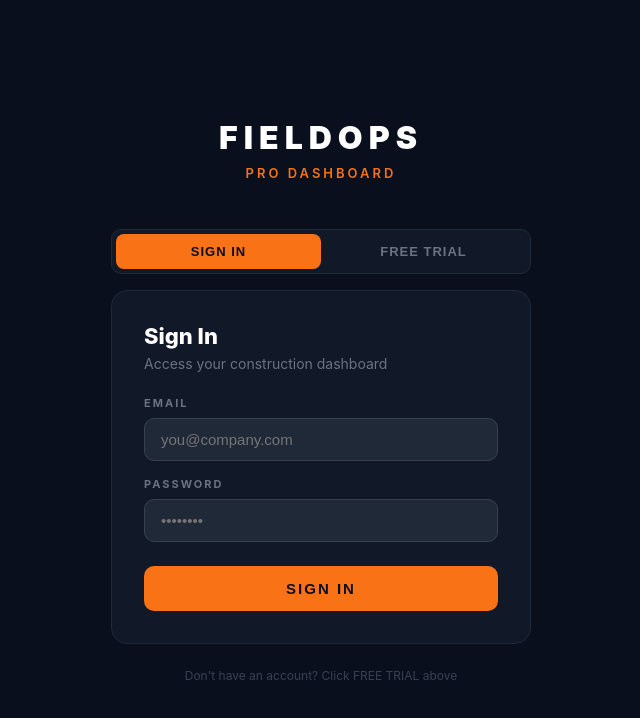
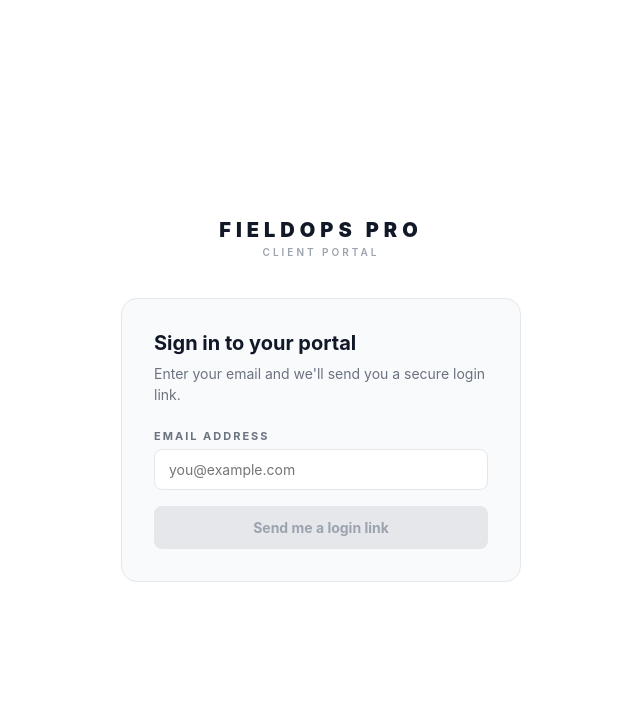
Before and after one commit to antoniogipson253-rgb/fieldops-web, a React (Create React App) app: page /client-login in a window 1280 px wide. Before the commit this address led to /login. Shown: the top 718 px of the page, without its empty margins (319-959 px from the left). Built offline with nearby package versions, Linux system fonts and the light colour scheme.

Commit message:
add client magic-link login page

```diff
--- a/src/App.tsx
+++ b/src/App.tsx
@@ -20,6 +20,7 @@ import PunchListPage from './pages/PunchListPage';
 import IncidentsPage from './pages/IncidentsPage';
 import AcceptInvitePage from './pages/AcceptInvitePage';
 import ClientPortalPage from './pages/ClientPortalPage';
+import ClientLoginPage from './pages/ClientLoginPage';
 import TimesheetPage from './pages/TimesheetPage';
 import DailyReportsPage from './pages/DailyReportsPage';
 
@@ -273,8 +274,9 @@ export default function App() {
       <BrowserRouter>
         <Routes>
           <Route path="/login" element={session ? <Navigate to="/" replace /> : <LoginPage />} />
+          <Route path="/client-login" element={session ? <Navigate to="/client-portal" replace /> : <ClientLoginPage />} />
           <Route path="/accept-invite" element={<AcceptInvitePage />} />
-          <Route path="/client-portal" element={session ? <ClientPortalPage /> : <Navigate to="/login" replace />} />
+          <Route path="/client-portal" element={session ? <ClientPortalPage /> : <Navigate to="/client-login" replace />} />
           <Route path="/" element={<ClientGuard session={session}><AppLayout><DashboardPage /></AppLayout></ClientGuard>} />
           <Route path="/projects" element={<ClientGuard session={session}><AppLayout><ProjectsPage /></AppLayout></ClientGuard>} />
           <Route path="/projects/:id" element={<ClientGuard session={session}><AppLayout><ProjectDetailPage /></AppLayout></ClientGuard>} />
--- /dev/null
+++ b/src/pages/ClientLoginPage.tsx
@@ -0,0 +1,96 @@
+import React, { useState } from 'react';
+import { supabase } from '../lib/supabase';
+
+export default function ClientLoginPage() {
+  const [email, setEmail] = useState('');
+  const [sending, setSending] = useState(false);
+  const [sent, setSent] = useState(false);
+  const [error, setError] = useState<string | null>(null);
+
+  async function handleSubmit(e: React.FormEvent) {
+    e.preventDefault();
+    if (!email.trim()) return;
+    setSending(true);
+    setError(null);
+    try {
+      const { error: otpError } = await supabase.auth.signInWithOtp({
+        email: email.trim().toLowerCase(),
+        options: {
+          emailRedirectTo: `${window.location.origin}/client-portal`,
+        },
+      });
+      if (otpError) throw otpError;
+      setSent(true);
+    } catch (e: any) {
+      setError(e.message);
+    } finally {
+      setSending(false);
+    }
+  }
+
+  return (
+    <div style={{ minHeight: '100vh', backgroundColor: '#FFFFFF', display: 'flex', alignItems: 'center', justifyContent: 'center', padding: 24, fontFamily: '-apple-system, BlinkMacSystemFont, "Segoe UI", Roboto, sans-serif' }}>
+      <div style={{ width: '100%', maxWidth: 400 }}>
+        <div style={{ textAlign: 'center', marginBottom: 40 }}>
+          <div style={{ fontSize: 20, fontWeight: 900, color: '#111827', letterSpacing: 5 }}>FIELDOPS PRO</div>
+          <div style={{ fontSize: 10, color: '#9CA3AF', fontWeight: 600, letterSpacing: 3, textTransform: 'uppercase' as const, marginTop: 4 }}>client portal</div>
+        </div>
+
+        <div style={{ backgroundColor: '#F9FAFB', border: '1px solid #E5E7EB', borderRadius: 16, padding: 32 }}>
+          {!sent ? (
+            <>
+              <h2 style={{ margin: '0 0 8px 0', fontSize: 20, fontWeight: 700, color: '#111827' }}>Sign in to your portal</h2>
+              <p style={{ margin: '0 0 24px 0', fontSize: 14, color: '#6B7280', lineHeight: 1.5 }}>Enter your email and we'll send you a secure login link.</p>
+              <form onSubmit={handleSubmit}>
+                <div style={{ marginBottom: 16 }}>
+                  <label style={{ display: 'block', fontSize: 11, fontWeight: 700, color: '#6B7280', letterSpacing: 2, textTransform: 'uppercase' as const, marginBottom: 6 }}>
+                    Email address
+                  </label>
+                  <input
+                    type="email"
+                    value={email}
+                    onChange={(e) => setEmail(e.target.value)}
+                    placeholder="you@example.com"
+                    required
+                    autoFocus
+                    style={{ width: '100%', padding: '11px 14px', border: '1px solid #E5E7EB', borderRadius: 8, fontSize: 14, color: '#111827', backgroundColor: '#FFFFFF', outline: 'none', boxSizing: 'border-box' as const, fontFamily: 'inherit' }}
+                  />
+                </div>
+                {error && (
+                  <div style={{ marginBottom: 16, padding: '10px 14px', backgroundColor: '#FEF2F2', border: '1px solid #FECACA', borderRadius: 8, fontSize: 13, color: '#DC2626' }}>
+                    {error}
+                  </div>
+                )}
+                <button
+                  type="submit"
+                  disabled={sending || !email.trim()}
+                  style={{ width: '100%', padding: 13, backgroundColor: (!email.trim() || sending) ? '#E5E7EB' : '#F97316', border: 'none', borderRadius: 8, color: (!email.trim() || sending) ? '#9CA3AF' : '#FFFFFF', fontSize: 14, fontWeight: 700, cursor: (!email.trim() || sending) ? 'not-allowed' : 'pointer', fontFamily: 'inherit' }}
+                >
+                  {sending ? 'Sending…' : 'Send me a login link'}
+                </button>
+              </form>
+            </>
+          ) : (
+            <>
+              <div style={{ textAlign: 'center', marginBottom: 24 }}>
+                <div style={{ width: 52, height: 52, backgroundColor: '#FFF7ED', border: '2px solid #F97316', borderRadius: '50%', display: 'flex', alignItems: 'center', justifyContent: 'center', fontSize: 22, margin: '0 auto 16px' }}>
+                  ✉️
+                </div>
+                <h2 style={{ margin: '0 0 10px 0', fontSize: 20, fontWeight: 700, color: '#111827' }}>Check your email</h2>
+                <p style={{ margin: 0, fontSize: 14, color: '#6B7280', lineHeight: 1.6 }}>
+                  We sent a login link to <strong style={{ color: '#111827' }}>{email}</strong>. Click it to access your project portal.
+                </p>
+              </div>
+              <button
+                onClick={() => { setSent(false); setEmail(''); setError(null); }}
+                style={{ width: '100%', padding: '10px 14px', backgroundColor: 'transparent', border: '1px solid #E5E7EB', borderRadius: 8, color: '#6B7280', fontSize: 13, cursor: 'pointer', fontFamily: 'inherit' }}
+              >
+                Use a different email
+              </button>
+            </>
+          )}
+        </div>
+      </div>
+    </div>
+  );
+}
```
Also changed, not shown: 2 other files (tests, documents, lock files or other folders).
